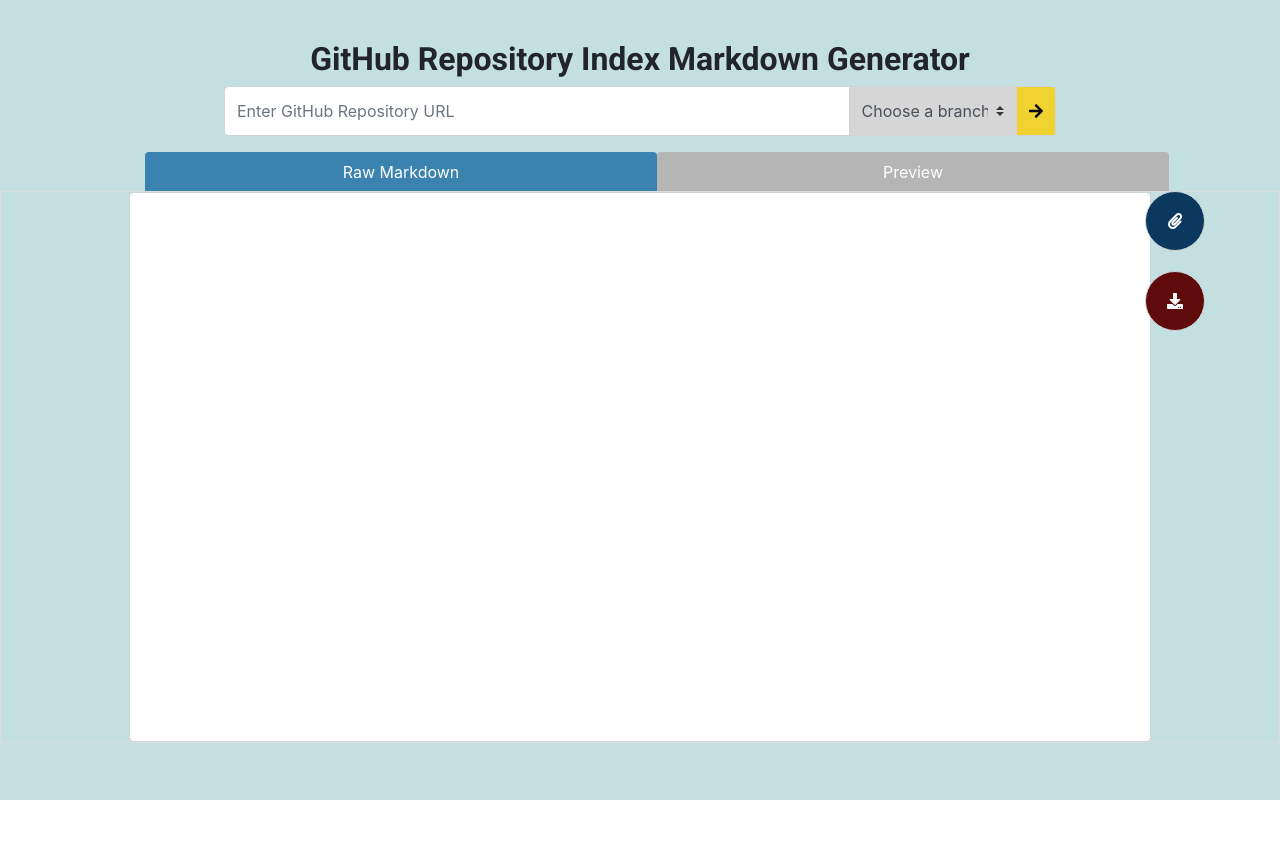
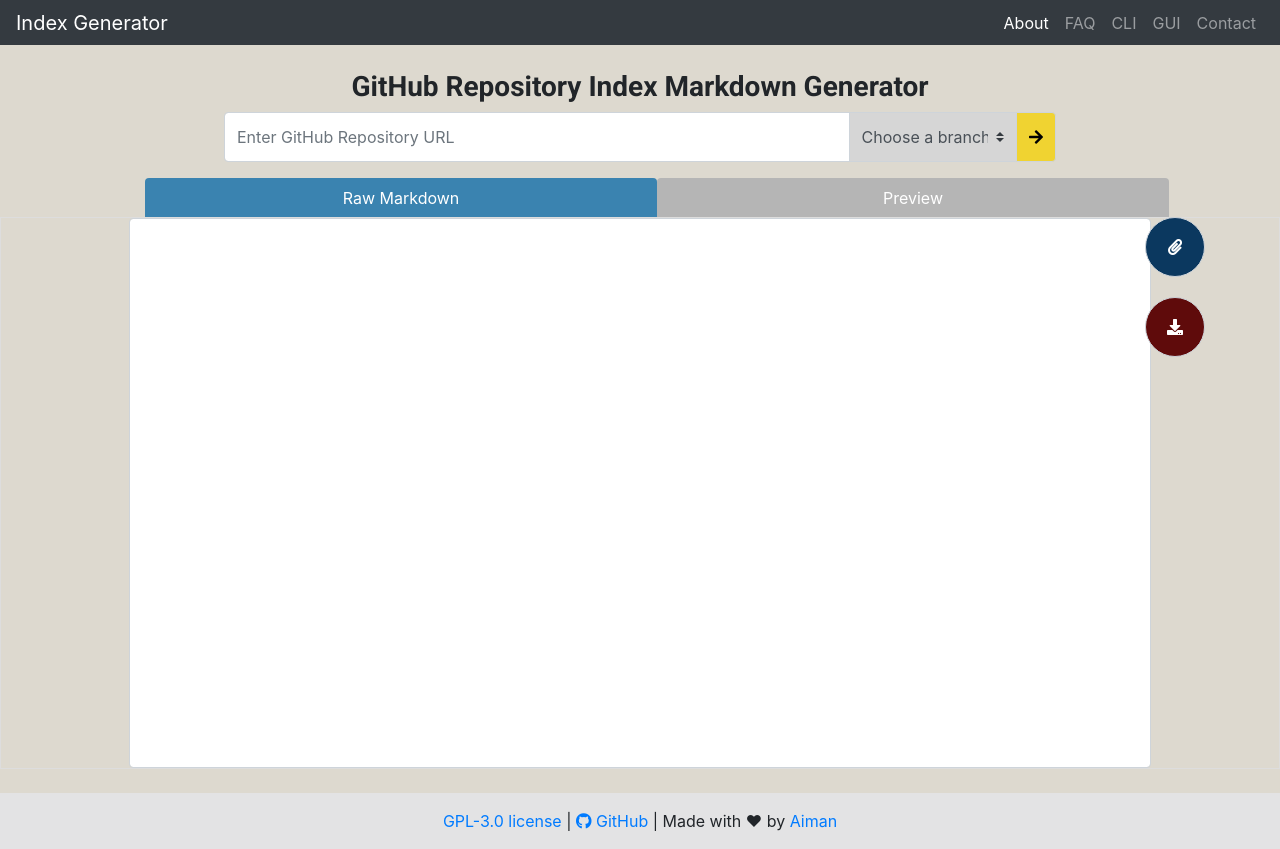
Before and after one commit to aimanfatima/indexgen, a Flask app: page / in a window 1280 px wide. Before the commit the page ends 800 px from the top, so only its background shows below. Run offline with Flask 3, Linux system fonts and the light colour scheme; some libraries are stand-ins or nearby versions.

Commit message:
Add header and footer

```diff
--- a/app/templates/index.html
+++ b/app/templates/index.html
@@ -24,7 +24,7 @@
 		/>
 		<style>
 			body {
-				background-color: hsl(180, 30%, 82%); /* light turquoise */
+				background-color: hsl(43, 17%, 84%); /* light turquoise */
 				padding-top: 20px;
 			}
 			.header {
@@ -147,11 +147,41 @@
 				background-color: rgb(58, 131, 176);
 				color: white;
 			}
+
+			.navbar {
+				height: 45px;
+			}
 		</style>
 	</head>
 	<body>
-		<div class="header">
-			<h2><b>GitHub Repository Index Markdown Generator</b></h2>
+		<nav class="navbar navbar-expand-lg navbar-dark bg-dark fixed-top">
+			<a class="navbar-brand" href="#">Index Generator</a>
+			<button class="navbar-toggler" type="button" data-toggle="collapse" data-target="#navbarNav" aria-controls="navbarNav" aria-expanded="false" aria-label="Toggle navigation">
+				<span class="navbar-toggler-icon"></span>
+			</button>
+			<div class="collapse navbar-collapse justify-content-end" id="navbarNav">
+				<ul class="navbar-nav">
+					<li class="nav-item active">
+						<a class="nav-link" href="#">About</a>
+					</li>
+					<li class="nav-item">
+						<a class="nav-link" href="#">FAQ</a>
+					</li>
+					<li class="nav-item">
+						<a class="nav-link" href="#">CLI</a>
+					</li>
+					<li class="nav-item">
+						<a class="nav-link" href="#">GUI</a>
+					</li>
+					<li class="nav-item">
+						<a class="nav-link" href="#">Contact</a>
+					</li>
+				</ul>
+			</div>
+		</nav>
+
+		<div class="header" style="padding-top: 50px;">
+			<h3><b>GitHub Repository Index Markdown Generator</b></h3>
 		</div>
 
 		<div class="form-group">
@@ -374,5 +404,12 @@
 		<script src="https://code.jquery.com/jquery-3.5.1.slim.min.js"></script>
 		<script src="https://cdn.jsdelivr.net/npm/@popperjs/core@2.7.0/dist/umd/popper.min.js"></script>
 		<script src="https://stackpath.bootstrapcdn.com/bootstrap/4.5.2/js/bootstrap.min.js"></script>
+		<footer class="bg-light text-center text-lg-start mt-4 footer">
+			<div class="text-center p-3" style="background-color: rgba(140, 140, 140, 0.2);">
+			  <a href="https://github.com/aimanfatima/hyperlinked-index-md-generator/blob/main/LICENSE" target="_blank">GPL-3.0 license</a> |
+			  <a href="https://github.com/aimanfatima/ds-algo" target="_blank"><i class="fab fa-github"></i> GitHub</a> |
+			  Made with ❤︎ by <a href="https://github.com/aimanfatima" target="_blank">Aiman</a>
+			</div>
+		  </footer>
 	</body>
 </html>
```
